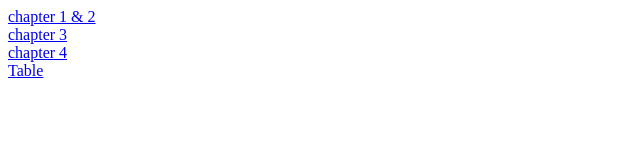
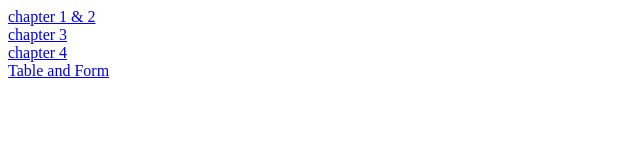
Before and after one commit to pk-mano-billi/resume_builder, a plain HTML site: page index.html in a window 1280 px wide. Shown: the full height of the page, 0-640 px from the left. Drawn offline with Linux system fonts and the light colour scheme.

Commit message:
some more changes

```diff
--- a/index.html
+++ b/index.html
@@ -7,6 +7,6 @@
     <a href="/html/ch1and2.html"> chapter 1 & 2</a> <br>
     <a href="/html/ch3.html"> chapter 3</a> <br>
     <a href="/html/ch4.html"> chapter 4</a> <br>
-    <a href="/html/tableandform.html"> Table </a>
+    <a href="/html/tableandform.html"> Table and Form</a>
 </body>
 </html>
```
